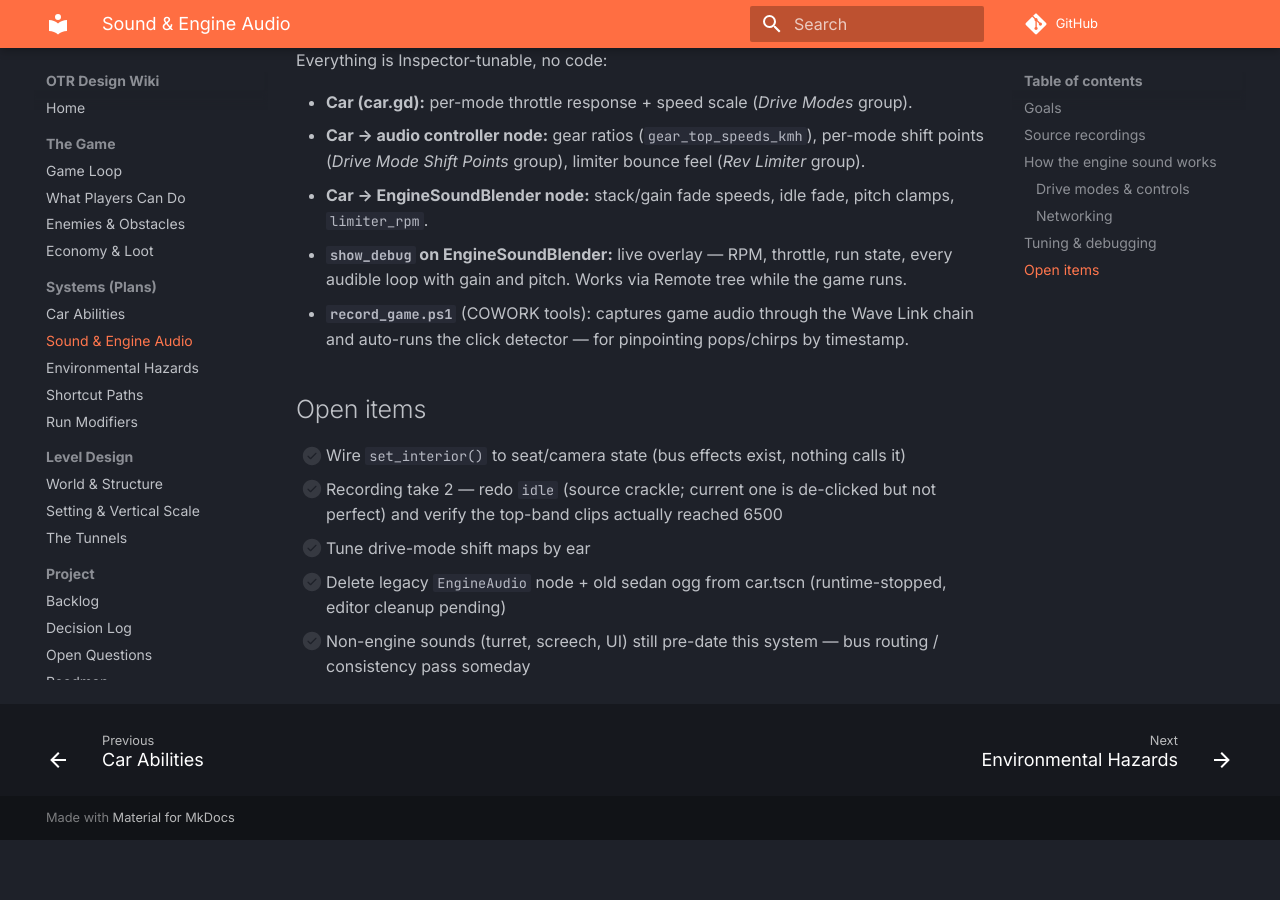
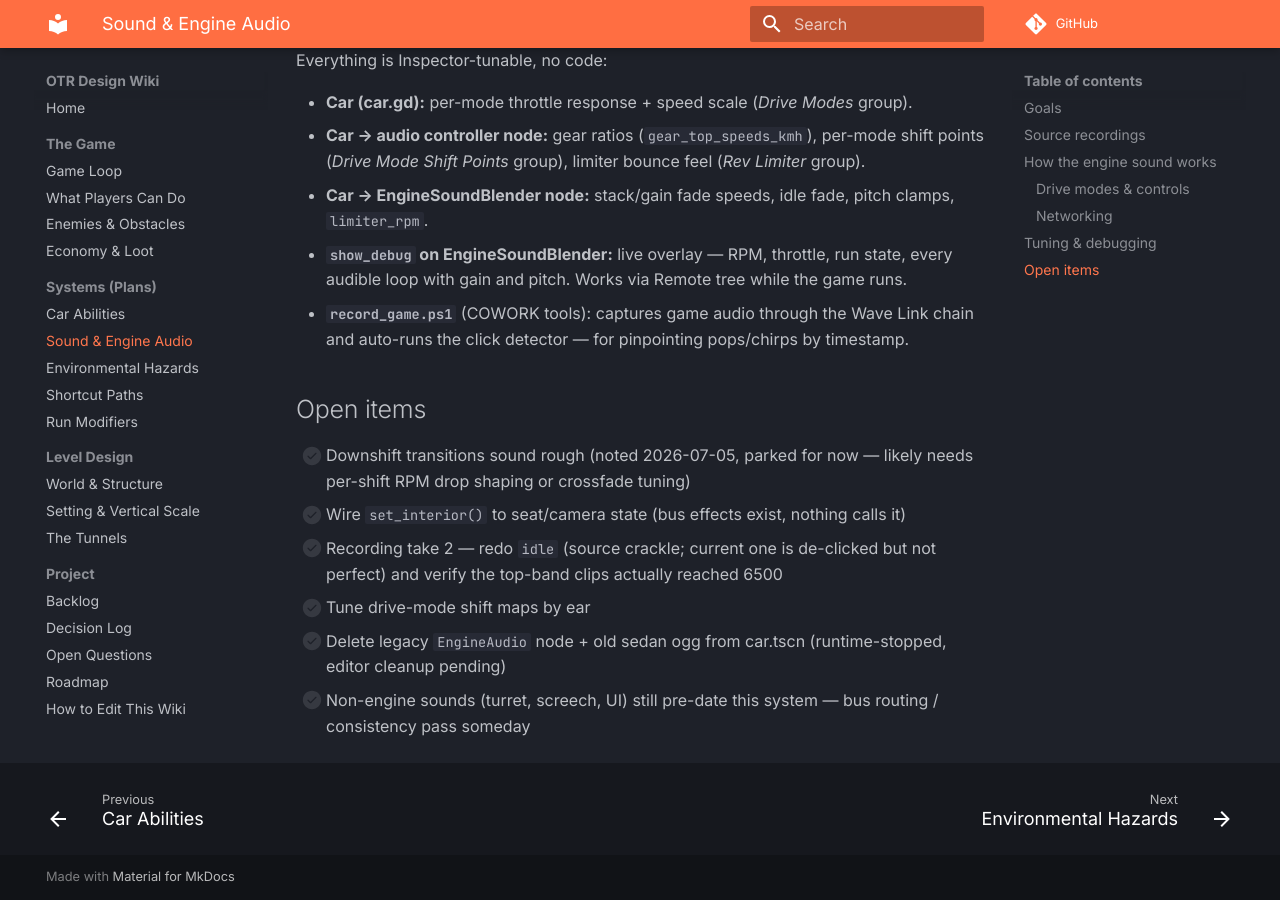
Before and after one commit to cap7n/otr-docs, an MkDocs documentation site: the page built from docs/systems/audio.md, in a window 1280 px wide and 900 px high, scrolled down 2251 px. Built offline with MkDocs 1.6.1 and Material for MkDocs 9.7.7, drawn with Linux system fonts in a browser that asks for light colours; comment, search, counter and statistics services are not loaded; before the commit the page ends 3091 px from its top, so only the background shows below that.

Commit message:
Open item: downshift transitions rough, parked for now

```diff
--- a/docs/systems/audio.md
+++ b/docs/systems/audio.md
@@ -58,6 +58,7 @@ Everything is Inspector-tunable, no code:
 
 ## Open items
 
+- [ ] Downshift transitions sound rough (noted 2026-07-05, parked for now — likely needs per-shift RPM drop shaping or crossfade tuning)
 - [ ] Wire `set_interior()` to seat/camera state (bus effects exist, nothing calls it)
 - [ ] Recording take 2 — redo `idle` (source crackle; current one is de-clicked but not perfect) and verify the top-band clips actually reached 6500
 - [ ] Tune drive-mode shift maps by ear
```
